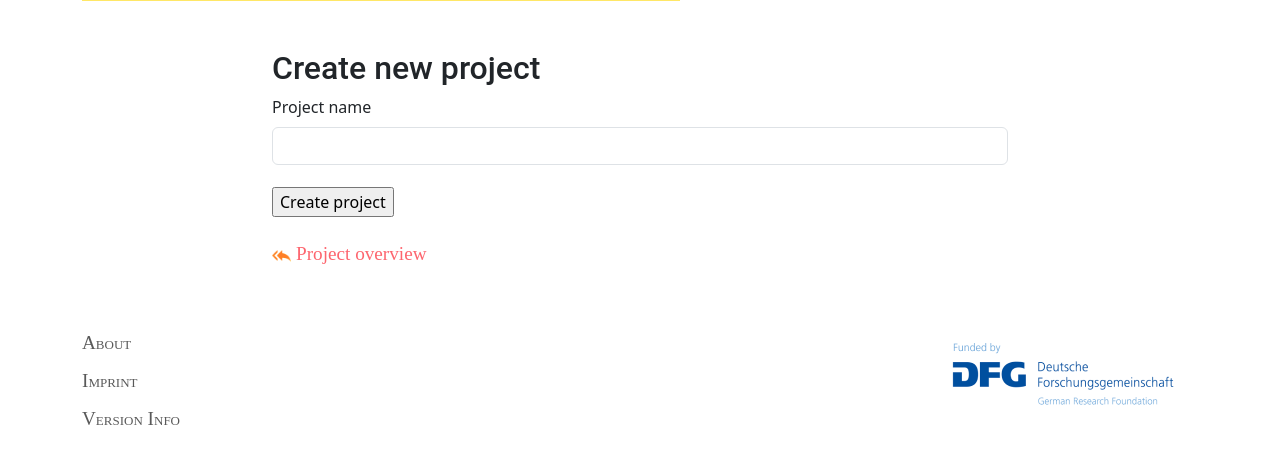
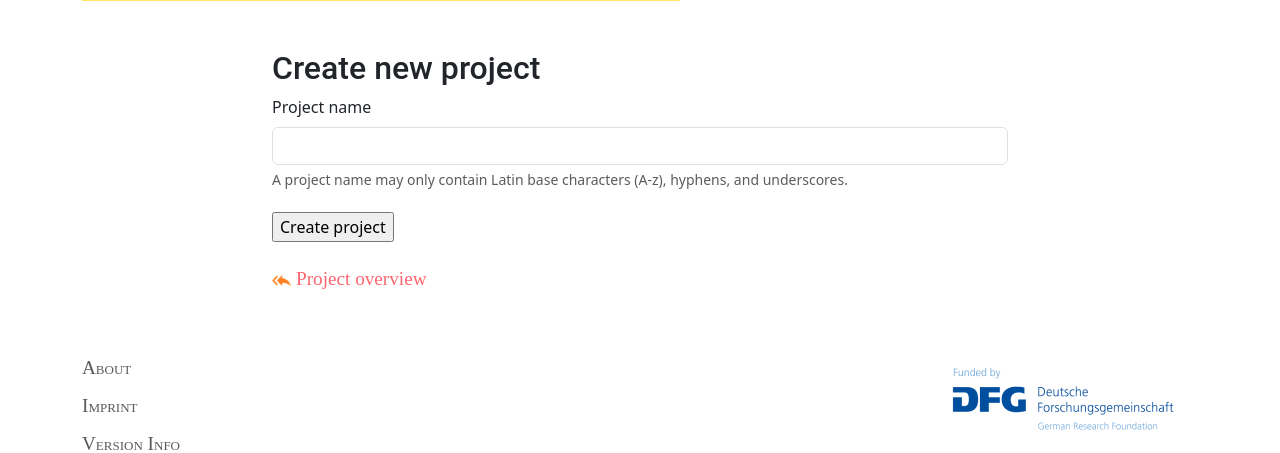
Before and after one commit to phimisci/mmm-web-app-os, a Flask app: page /maker-project/create-new-project in a window 1280 px wide. Shown: the part 337-790 px from the top of the page. Before the commit the page ends 762 px from the top, so only its background shows below. Run offline with Flask 3, Linux system fonts and the light colour scheme; the visitor is signed in with stand-in values (Sample User, id 1); parts of the project's set-up code (start-up, migrations or seed data) failed here and were passed over; some libraries are stand-ins or nearby versions.

Commit message:
Advise user how to input project names

```diff
--- a/mmm/templates/maker_project/create-new-project.html
+++ b/mmm/templates/maker_project/create-new-project.html
@@ -5,18 +5,21 @@
 <h2>Create new project</h2>
 
 {% if form.project_name.errors %}
-    <ul class="errors">
     {% for error in form.project_name.errors %}
+	<div class="message-box-phimisci msg-type-danger">
         <li>{{ error }}</li>
+	</div>
     {% endfor %}
-    </ul>
 {% endif %}
 
 
 <form method="POST" action="{{ url_for('maker_project.create_new_project') }}">
 	{{ form.hidden_tag() }}
 	<div>
-		{{ form.project_name.label(class_='form-label') }} {{ form.project_name(class_='form-control') }}
+		{{ form.project_name.label(class_='form-label') }}
+		{{ form.project_name(class_='form-control') }}
+		<div id="project_nameHelp" class="form-text">A project name may only
+			contain Latin base characters (A-z), hyphens, and underscores.</div>
 	</div>
 	{{ form.submit(id='submit-phimisci', style='margin-top: 3%;') }}
 </form>
```
